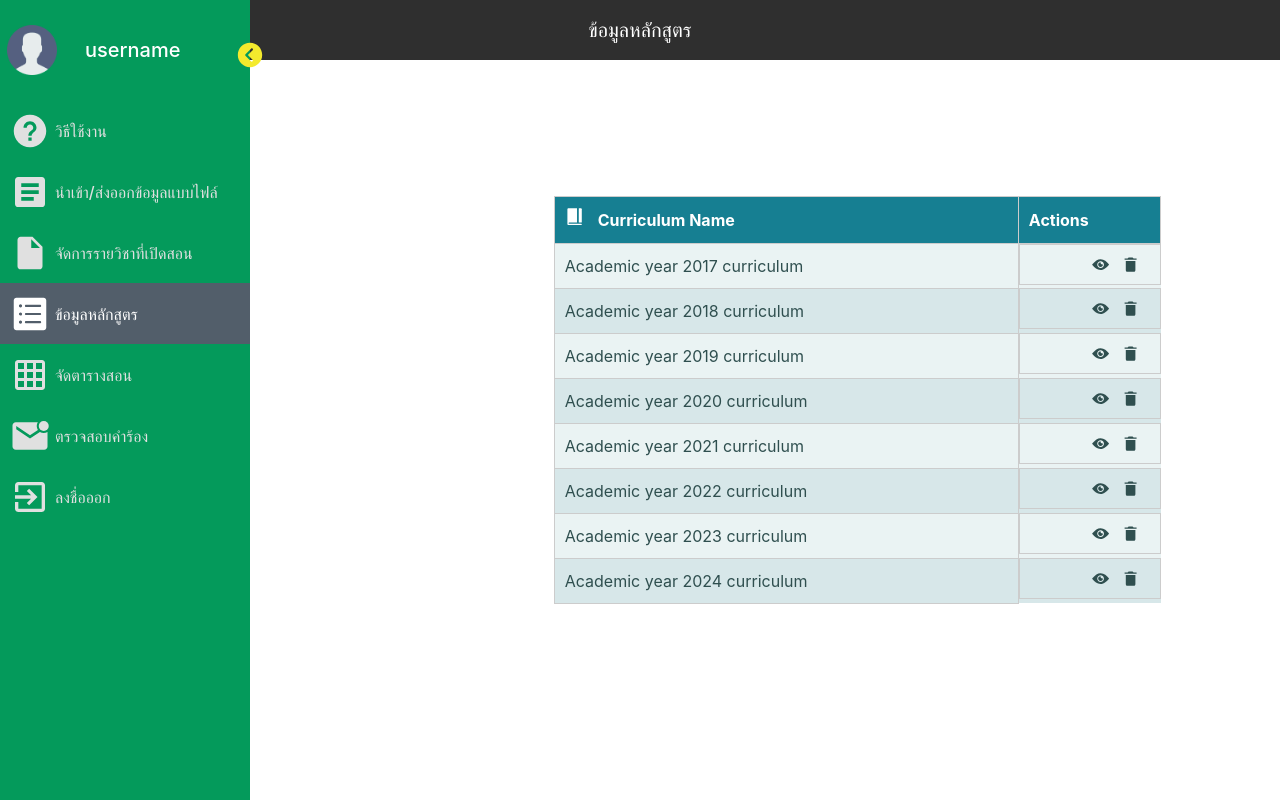
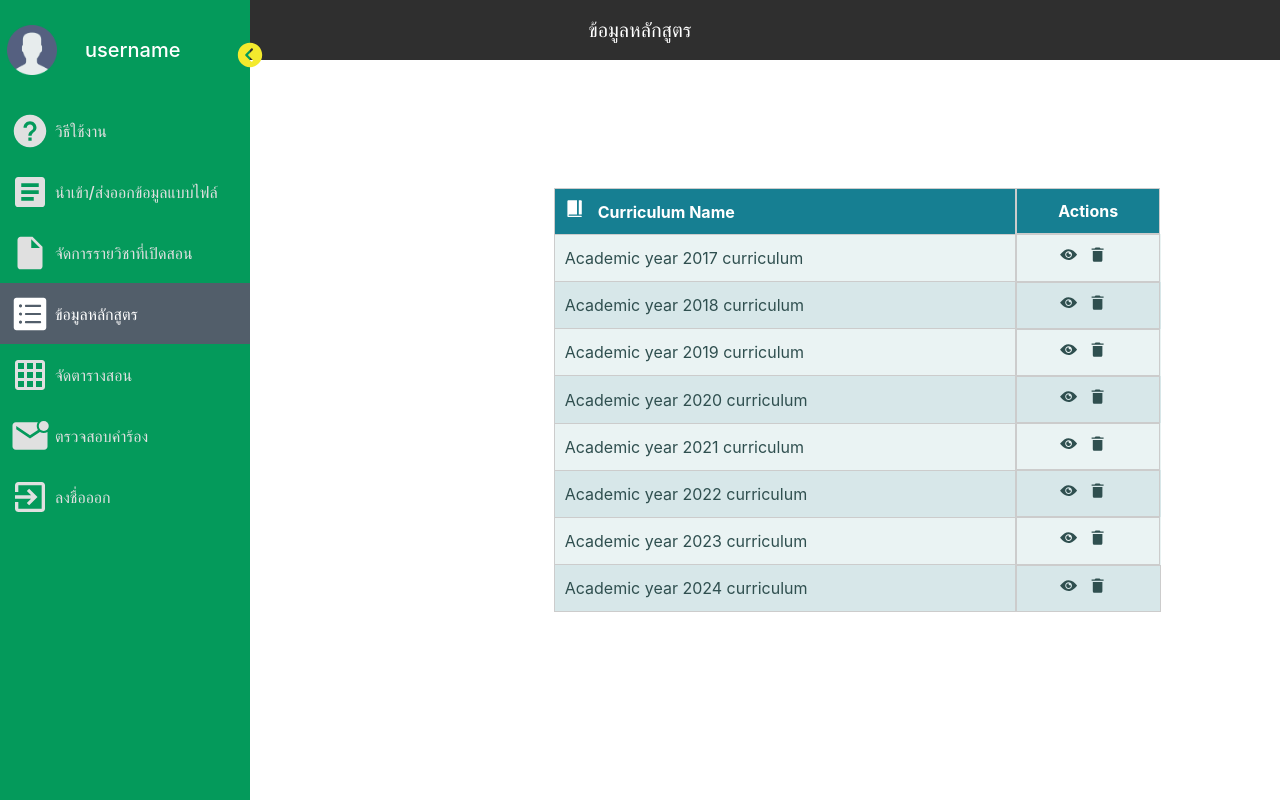
Before and after one commit to nattakit2543/SE-Final, a React (Vite) app in the folder SE_PROJ_2/: page /admin/editTheCourse in a window 1280 px wide. Shown: the top 800 px of the page. Built offline with nearby package versions, Linux system fonts and the light colour scheme; no server answers.

Commit message:
Updated UI

```diff
--- a/SE_PROJ_2/src/pages/1Admin/ComponentsAdmin/UploadStatusPopup.css
+++ b/SE_PROJ_2/src/pages/1Admin/ComponentsAdmin/UploadStatusPopup.css
@@ -1,6 +1,6 @@
 .unique-upload-status-popup {
     position: fixed;
-    top: 20%;
+    top: -15%;
     left: 50%;
     transform: translate(-50%, -50%);
     z-index: 1000;
--- a/SE_PROJ_2/src/pages/1Admin/Course/EditTheCourse.css
+++ b/SE_PROJ_2/src/pages/1Admin/Course/EditTheCourse.css
@@ -40,7 +40,10 @@
   color: darkslategrey;
 }
 
-  .edit-course-table td:last-child {
+.edit-course-table td:last-child,
+.edit-course-table th:last-child {
   display: flex;
-    justify-content: flex-end;
+  justify-content: center;
+  align-items: center;
+  white-space: nowrap;
 }
--- a/SE_PROJ_2/src/pages/1Admin/Course/EditTheCourse.jsx
+++ b/SE_PROJ_2/src/pages/1Admin/Course/EditTheCourse.jsx
@@ -50,6 +50,7 @@ const EditTheCourse = () => {
             <tr key={id}>
               <td>{name}</td>
               <td>
+                <div className="icon-wrapper">
                   <IoIosEye
                     onClick={() => navigate(`edit-sub`, { state: { curriculumName: name } })}
                     className="edit-course-icon eye-icon"
@@ -60,6 +61,7 @@ const EditTheCourse = () => {
                     className="edit-course-icon delete-icon"
                     title="Delete"
                   />
+                </div>
               </td>
             </tr>
           ))}
```
Lines whose indentation alone changed are shown as unchanged.
